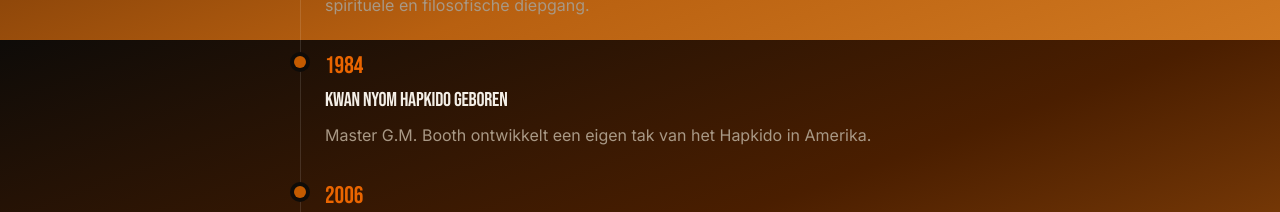
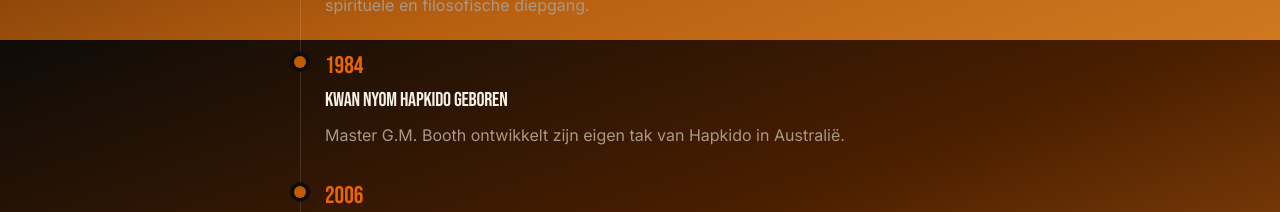
Before and after one commit to ronvanbeukering-ai/hapkido-website, a Next.js app: page /hapkido-combinatie in a window 1280 px wide. Shown: the part 1560-1772 px from the top of the page. Built offline with nearby package versions, Linux system fonts and the light colour scheme; no server answers.

Commit message:
Update tijdslijn 1984: Booth Australië ipv Amerika
Co-Authored-By: Claude Sonnet 4.6 <noreply@anthropic.com>

```diff
--- a/app/hapkido-combinatie/page.tsx
+++ b/app/hapkido-combinatie/page.tsx
@@ -109,7 +109,7 @@ export default function Page() {
             {[
               { y: "1948", t: "Hapkido opgericht", b: "Dojunim Choi Yong-sool legt in Korea de basis voor wat later Hapkido wordt." },
               { y: "1983", t: "Sin Moo Hapkido", b: "Dojunim Ji Han-Jae ontwikkelt Sin Moo Hapkido, een verfijnde tak met nadruk op spirituele en filosofische diepgang." },
-              { y: "1984", t: "Kwan Nyom Hapkido geboren", b: "Master G.M. Booth ontwikkelt een eigen tak van het Hapkido in Amerika." },
+              { y: "1984", t: "Kwan Nyom Hapkido geboren", b: "Master G.M. Booth ontwikkelt zijn eigen tak van Hapkido in Australië." },
               { y: "2006", t: "Introductie in Nederland", b: "Master Ron van Beukering brengt Kwan Nyom Hapkido naar Nederland." },
               { y: "2023", t: "Hapkido Combinatie", b: "Lancering van de moderne, gecombineerde stijl, Koreaans MMA." },
             ].map((step, i) => (
```
